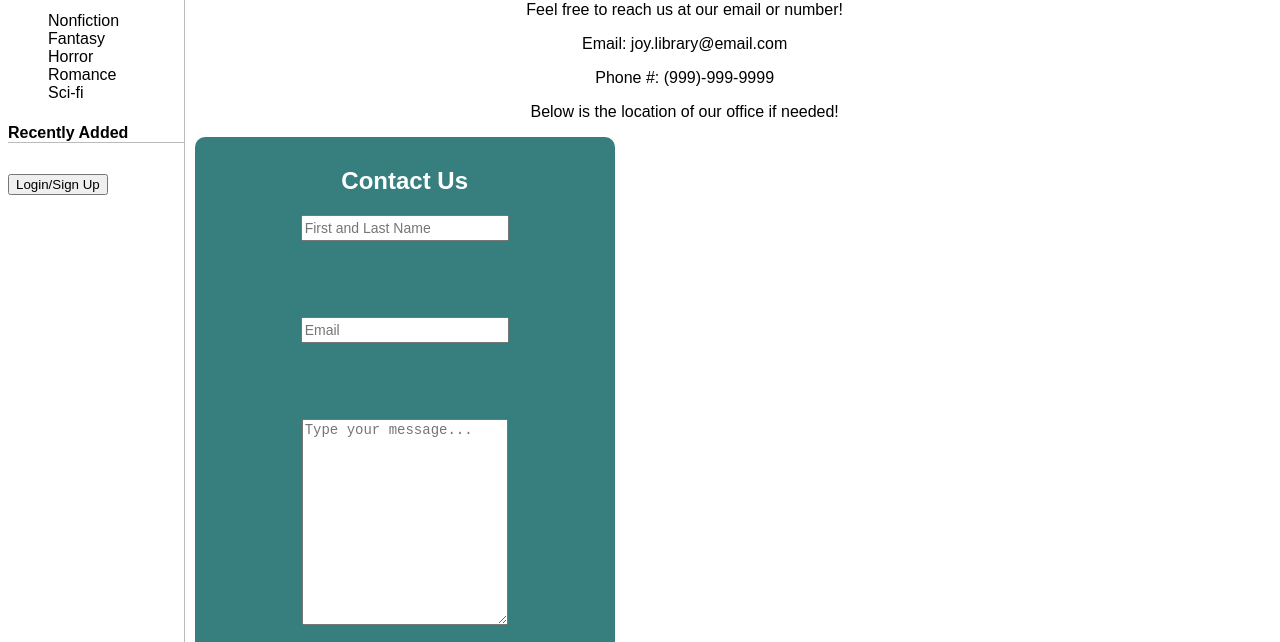
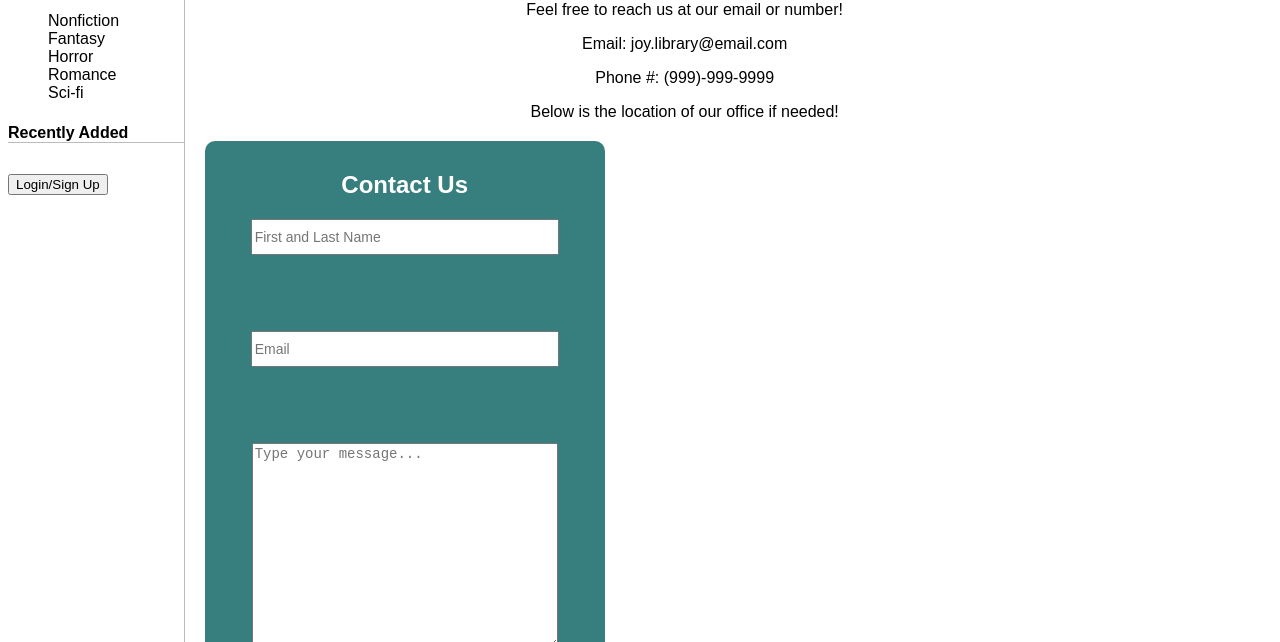
Before and after one commit to Joy-lj/library-site, a React app in the folder library-site/: page /contact in a window 1280 px wide. Shown: the part 155-797 px from the top of the page. Built offline with nearby package versions, Linux system fonts and the light colour scheme.

Commit message:
fixing contact form

```diff
--- a/library-site/src/components/ContactForm.js
+++ b/library-site/src/components/ContactForm.js
@@ -24,7 +24,7 @@ const ContactForm = () => {
                         required
                     />
                 </p>
-                <p>
+                <p id="email-input">
                     <input id="email" type="email" placeholder="Email" name="email" required />
                 </p>
                 <p>
--- a/library-site/src/css/Contact.css
+++ b/library-site/src/css/Contact.css
@@ -14,8 +14,9 @@
     background:var(--theme);
     width:400px;
     border-radius:10px;
-    padding:10px;
-    margin:10px;
+    padding-top:10px;
+    padding-bottom:10px;
+    margin:20px;
     color:var(--background);
 }
 
--- a/library-site/src/css/ContactForm.css
+++ b/library-site/src/css/ContactForm.css
@@ -1,5 +1,6 @@
 form {
-    margin: 0 2%;
+    margin:0;
+    padding:0px;
 }
 
 form input,
@@ -7,12 +8,9 @@ form textarea,
 form button,
 select {
     font-size:14px;
-    width:200px;
-    height:20px;
-}
-
-.inline {
-    display: inline;
+    width:300px;
+    height:30px;
+    margin:0px;
 }
 
 form textarea {
```
